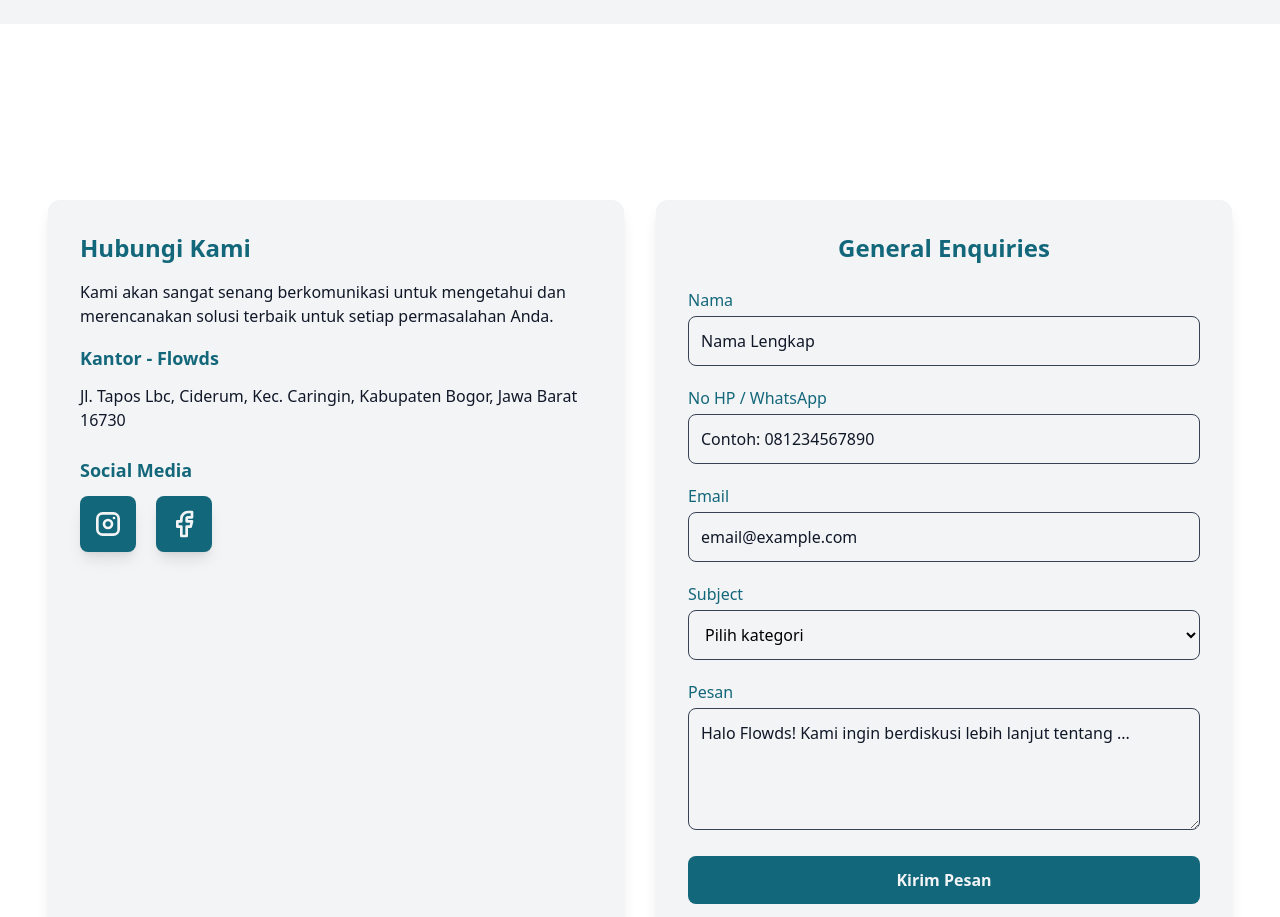
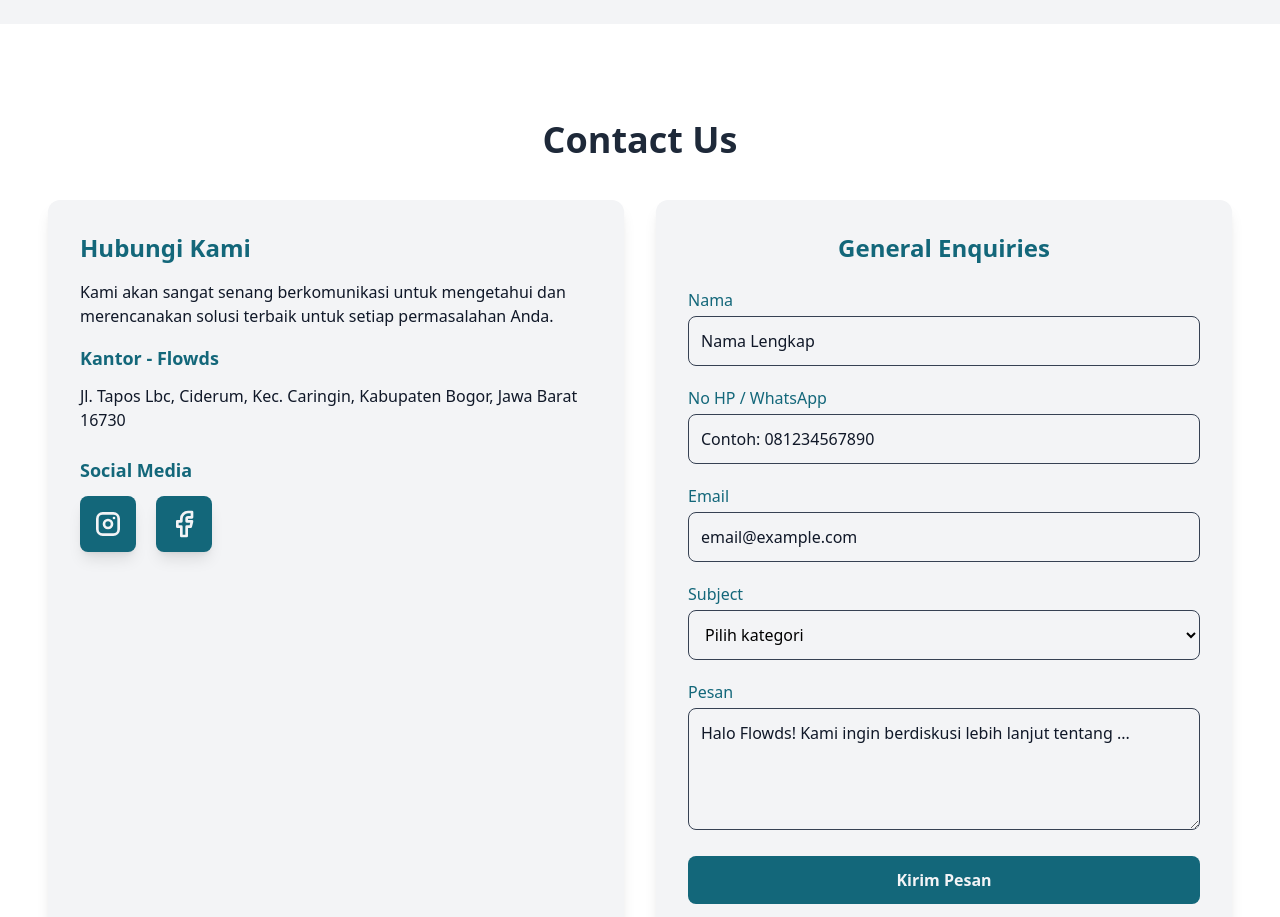
Before and after one commit to fauzibahar/web-flowds, a React (Vite) app in the folder frontend/: page / in a window 1280 px wide. Shown: the part 3500-4417 px from the top of the page. Built offline with nearby package versions, Linux system fonts and the light colour scheme.

Commit message:
feat: footer

```diff
--- a/frontend/src/components/Contact.jsx
+++ b/frontend/src/components/Contact.jsx
@@ -93,7 +93,7 @@ const Contact = () => {
     <main id="contact" className="bg-white py-16 md:py-24">
       <div className="container mx-auto px-6 md:px-12">
         <header>
-          <h1 className="text-center text-4xl font-bold text-white mb-10">
+          <h1 className="text-center text-4xl font-bold text-gray-800 mb-10">
             Contact Us
           </h1>
         </header>
--- a/frontend/src/components/Footer.jsx
+++ b/frontend/src/components/Footer.jsx
@@ -9,7 +9,7 @@ const Footer = () => {
   return (
     <footer className="bg-[#13677A] py-8 md:py-10">
       <div className="container mx-auto px-6 md:px-12">
-        <div className="grid grid-cols-1 md:grid-cols-4 gap-10 ">
+        <div className="grid grid-cols-1 md:grid-cols-2 lg:grid-cols-4 gap-10 ">
           <div className="text-white flex flex-col gap-4">
             <img src={logoLight} alt="Logo" className="w-32" />
             <p className="mt-2">
```
